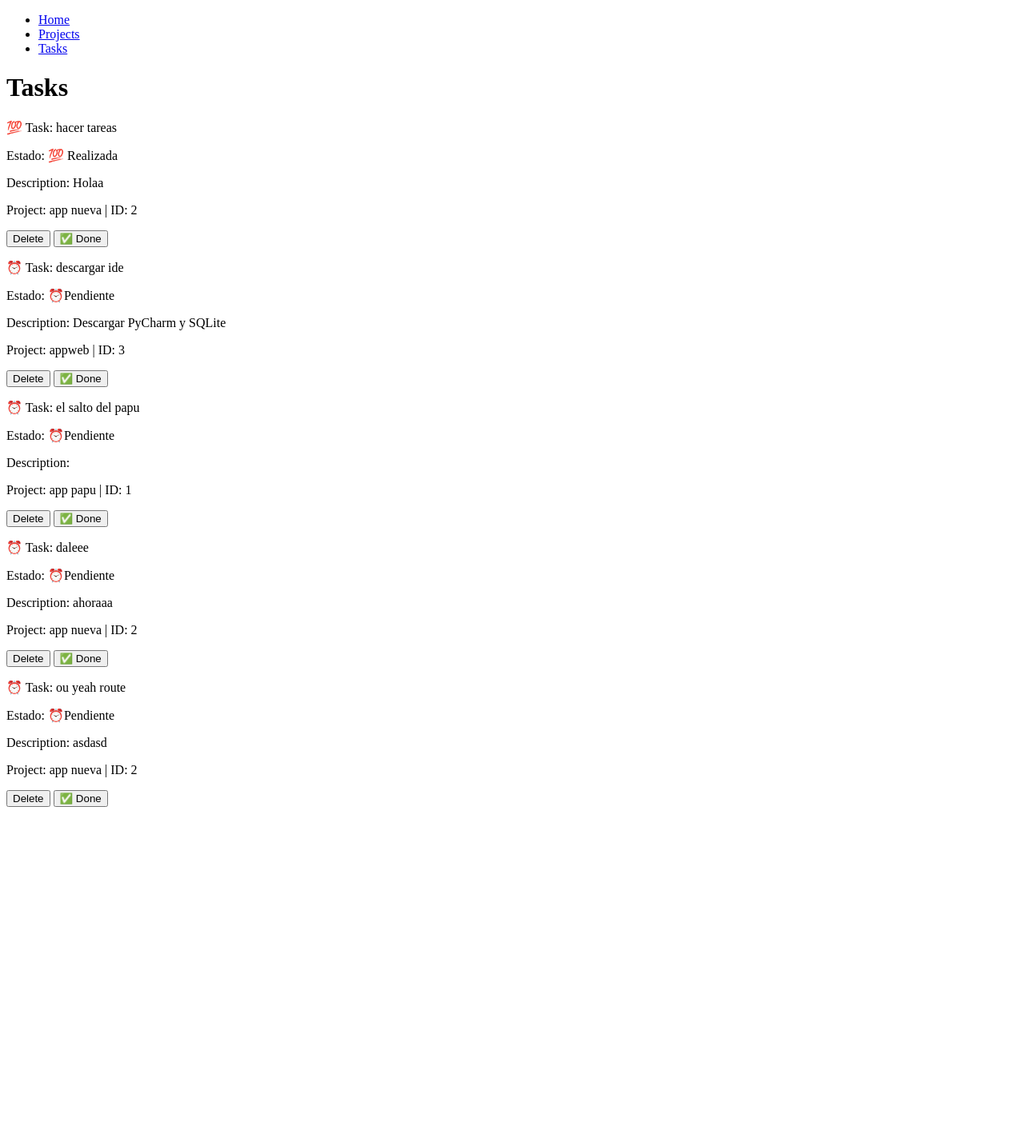
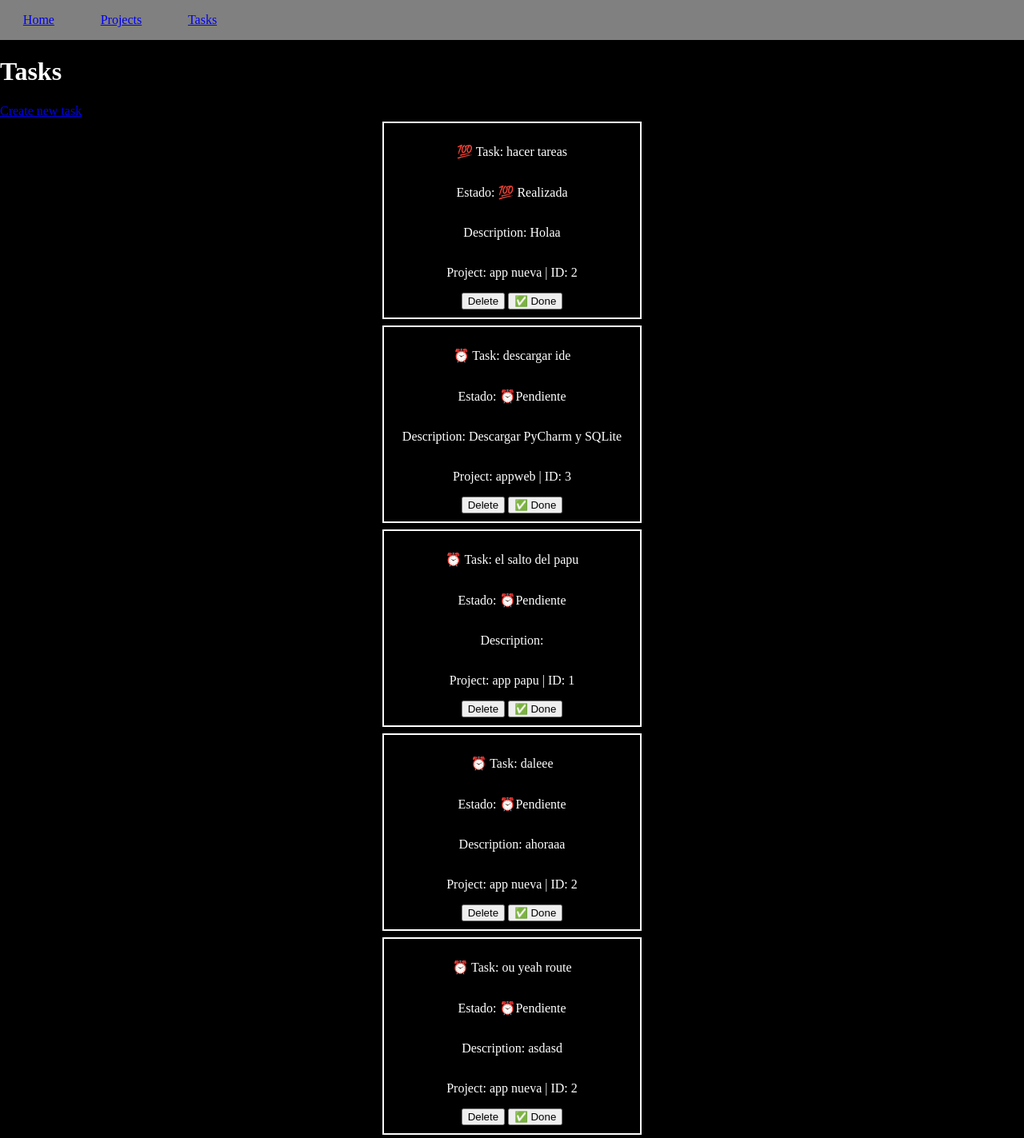
Before and after one commit to gjohnn/DjangoBackend, a Django app: page /tasks/ in a window 1280 px wide. Shown: the whole page at 80% size. Before the commit the page ends 1009 px from the top, so only its background shows below. Run offline with Django 5.2, Linux system fonts and the light colour scheme; data comes from the database, SQL or seed files in the repository; both versions use the stored data as it was after the commit; parts of the project's set-up code (start-up, migrations or seed data) failed here and were passed over.

Commit message:
v 0.8, falta hacer tasks especificando project

```diff
--- a/django_john/urls.py
+++ b/django_john/urls.py
@@ -20,9 +20,12 @@ from principal import views
 
 urlpatterns = [
     path('admin/', admin.site.urls),
-    path('', views.index),
-    path("home/<str:user>", views.home),
-    path("hello/<int:id>", views.about),
-    path("projects/", views.projects),
-    path("tasks/", views.tasks)
+    path('', views.index, name="index"),
+    path("about/", views.about, name="about"),
+    path("projects/<int:id>", views.projectdetail, name="projectdetail"),
+    path("projects/", views.projects, name="projects"),
+    path("projects/createproject", views.createproject, name="createproject"),
+    path("tasks/", views.tasks, name="tasks"),
+    path("tasks/createtask", views.createtask, name="createtask"),
+
 ]
--- /dev/null
+++ b/principal/static/styles/base.css
@@ -0,0 +1,66 @@
+body{
+    background-color: black;
+    color: white;
+    margin: 0;
+}
+
+nav{
+    display: flex;
+    height: 50px;
+    background: gray;
+    align-items: center;
+}
+
+nav > .routes_a{
+    display: flex;
+    min-width: 300px;
+    justify-content: space-around;
+}
+section{
+    display: flex;
+            align-items: center;
+
+}
+@media (max-width: 1250px) {
+    section{
+        display: flex;
+        flex-direction: column;
+    }
+}
+article{
+    display: flex;
+    flex-direction: column;
+    align-items: center;
+    background: white;
+    color:black;
+    width: 300px;
+    padding: 15px;
+    margin: 10px;
+
+}
+
+.tasks_container{
+    display: flex;
+    flex-direction: column;
+    align-items: center;
+}
+
+.task_box{
+    display: flex;
+    flex-direction: column;
+    width: 300px;
+    align-items: center;
+    border: solid 2px white;
+    margin: 4px;
+    padding: 10px;
+}
+
+.task_box > buttons_task{
+    margin: 5px;
+}
+
+.input{
+    background: yellow;
+    display: block;
+    text-align: center;
+}
--- /dev/null
+++ b/principal/templates/layouts/nav.html
@@ -0,0 +1,21 @@
+<!DOCTYPE html>
+<html lang="en">
+<head>
+    <meta charset="UTF-8">
+    <title>Django - Juan</title>
+    {% load static %}
+    <link rel="stylesheet" href="{% static '/styles/base.css' %}">
+</head>
+<body>
+
+<nav>
+    <div class="routes_a">
+        <a href="{% url "index" %}">Home</a>
+        <a href="{% url "projects" %}">Projects</a>
+        <a href="{% url "tasks" %}">Tasks</a>
+    </div>
+</nav>
+{% block content %}
+    {% endblock %}
+</body>
+</html>
--- a/principal/templates/nav/nav.html
+++ /dev/null
@@ -1,11 +0,0 @@
-<nav>
-    <ul>
-        <li><a href="/">Home</a></li>
-        <li><a href="/projects">Projects</a></li>
-        <li><a href="/tasks">Tasks</a></li>
-    </ul>
-</nav>
-
-{% block content %}
-
-{% endblock %}
--- a/principal/templates/tasks/tasks.css
+++ /dev/null
@@ -1,5 +0,0 @@
-.task_box{
-    border: 2px solid black;
-    padding: 5px;
-    margin: 10px;
-}
--- a/principal/templates/tasks/tasks.html
+++ b/principal/templates/tasks/tasks.html
@@ -1,16 +1,8 @@
-<!DOCTYPE html>
-<html lang="en">
-<head>
-    <meta charset="UTF-8">
-    <title>Project - Tasks</title>
-    <link rel="stylesheet" type="text/css" href="">
-</head>
-<body>
-{% extends 'nav/nav.html' %}
+{% extends 'layouts/nav.html' %}
 {% block content %}
     <h1>Tasks</h1>
-
-    <section>
+    <a href="{% url "createtask" %}">Create new task</a>
+    <section class="tasks_container">
 
         {% for x in tasks %}
             {# CADA TAREA CON SU BOX #}
@@ -25,7 +17,7 @@
                 </p>
                 <p>Description: {{ x.description }}</p>
                 <p>Project: {{ x.project.name }} | ID: {{ x.project.id }}</p>
-                <div>
+                <div class="buttons_task">
                     {# BOTONES DE BORRAR Y HECHO #}
                     <button>Delete</button>
                     <button>✅ Done</button>
@@ -34,6 +26,3 @@
         {% endfor %}
     </section>
 {% endblock %}
-
-</body>
-</html>
--- a/principal/views.py
+++ b/principal/views.py
@@ -1,7 +1,8 @@
 from django.http import HttpResponse, JsonResponse
-from django.shortcuts import render
+from django.shortcuts import render, redirect
 from .models import Project, Tasks
 from django.shortcuts import get_object_or_404
+from .forms import CreateTask, CreateProject
 
 
 # Create your views here.
@@ -24,12 +25,43 @@ def about(request, id):
 def projects(request):
     # projects_list = list(Project.objects.values())
     all_projects = Project.objects.all()
-    return render(request, 'projects.html', {
+    return render(request, 'projects/projects.html', {
         "all_projects": all_projects
     })
 
 
+def projectdetail(request, id):
+    print(id)
+    found_project = get_object_or_404(Project, id=id)
+    tasks = Tasks.objects.filter(project_id=id)
+    print(found_project)
+    return render(request, "projects/project_detail.html", {
+        "found_project": found_project,
+        "tasks": tasks,
+        "tab_title": "ProjectosApp - Projects"
+    })
+
+
+def createproject(request):
+    if request.method == "GET":
+        return render(request, 'projects/createProjects.html', {
+            "form": CreateProject
+        })
+    else:
+        Project.objects.create(name=request.POST['name'])
+        return redirect('projects')
+
+
 def tasks(request):
-    all_tasks = Tasks.objects.all()
-    #return JsonResponse(all_tasks)
+    all_tasks = Tasks.objects.all()  # return JsonResponse(all_tasks)
     return render(request, 'tasks/tasks.html', {"tasks": all_tasks})
+
+
+def createtask(request):
+    if request.method == 'GET':
+        return render(request, 'tasks/createTask.html', {
+            "form": CreateTask()
+        })
+    elif request.method == "POST":
+        Tasks.objects.create(title=request.POST['title'], description=request.POST['description'], project_id=2)
+        return redirect("tasks")
```
Also changed, not shown: principal/forms.py (added, +10 -0 lines), principal/templates/index.html (+3 -12 lines), principal/templates/projects.html (deleted, +0 -26 lines), principal/templates/projects/createProjects.html (added, +9 -0 lines), principal/templates/projects/project_detail.html (added, +11 -0 lines), principal/templates/projects/projects.html (added, +17 -0 lines), principal/templates/tasks/createTask.html (added, +10 -0 lines), db.sqlite3, principal/migrations/0004_tasks_notes.py (added), principal/static/images/OIP.jpg (added), principal/templates/index.css (added), vercel.json (added).
